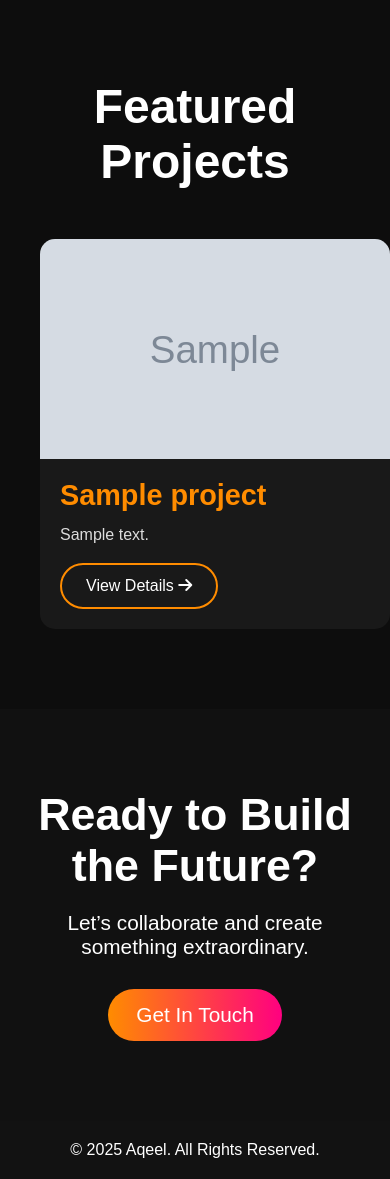
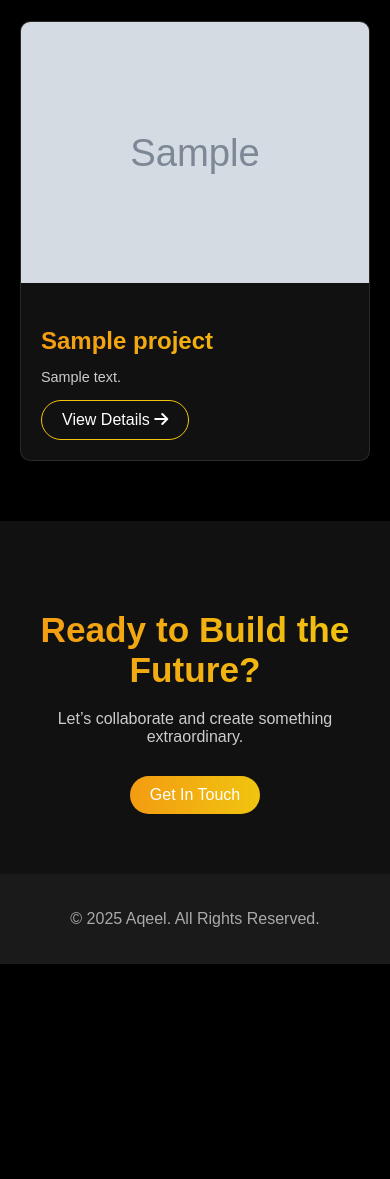
Before and after one commit to aminaiqbal1/portfolio, a Flask app: page /projects in a window 390 px wide. Shown: the part 577-1756 px from the top of the page. After the commit the page ends 1541 px from the top, so only its background shows below. Run offline with Flask 3, Linux system fonts and the light colour scheme; tables that the repository leaves empty hold one stand-in row (values such as "Sample post"); grey boxes marked "Sample" are stand-in pictures; some libraries are stand-ins or nearby versions.

Commit message:
Update project.css

```diff
--- a/static/project.css
+++ b/static/project.css
@@ -1,13 +1,9 @@
 /* Global Styles */
-* {
+body {
   margin: 0;
-  padding: 0;
-  box-sizing: border-box;
-}
-body {
-  background: #0d0d0d;
+  font-family: 'Poppins', sans-serif;
+  background: #000; /* Pure black background */
   color: #fff;
-  font-family: 'Poppins', sans-serif;
   overflow-x: hidden;
   scroll-behavior: smooth;
 }
@@ -76,59 +64,57 @@ nav {
   width: 100%;
   height: 100%;
   background: rgba(0, 0, 0, 0.6);
+  z-index: 1;
 }
 .hero-content {
   position: relative;
   z-index: 2;
-  text-align: center;
 }
 .hero-content h1 {
-  font-size: 3.5rem;
-  background: linear-gradient(90deg, #ff8c00, #ff0080);
+  font-size: 3rem;
+  margin-bottom: 10px;
+  background: linear-gradient(90deg, #f39c12, #f1c40f);
   background-clip: text;
   -webkit-text-fill-color: transparent;
-  animation: fadeIn 1.5s ease-out;
 }
 .hero-content p {
   font-size: 1.2rem;
-  margin-top: 10px;
+  color: #ccc;
 }
 
 /* Projects Section */
 .projects-section {
-  padding: 80px 20px;
+  padding: 60px 20px;
+  background: #000;
   text-align: center;
 }
 .section-title {
-  font-size: 3rem;
-  margin-bottom: 50px;
-  opacity: 0;
-  animation: fadeIn 1s ease-in forwards;
+  font-size: 2.8rem;
+  margin-bottom: 40px;
+  background: linear-gradient(90deg, #f39c12, #f1c40f);
+  background-clip: text;
+  -webkit-text-fill-color: transparent;
 }
 .projects-grid {
   display: grid;
-  grid-template-columns: repeat(auto-fit, minmax(350px, 1fr));
-  gap: 40px;
-  padding: 0 20px;
+  grid-template-columns: repeat(auto-fit, minmax(300px, 1fr));
+  gap: 30px;
+  max-width: 1200px;
+  margin: auto;
 }
 .project-card {
-  background: rgba(255, 255, 255, 0.05);
-  border-radius: 15px;
+  background: #111;
+  border: 1px solid rgba(255, 255, 255, 0.1);
+  border-radius: 10px;
   overflow: hidden;
   transition: transform 0.3s, box-shadow 0.3s;
-  opacity: 0;
-  transform: translateY(20px);
-  animation: fadeInUp 0.8s ease-in-out forwards;
-  position: relative;
 }
 .project-card:hover {
-  transform: translateY(-10px);
-  box-shadow: 0 15px 40px rgba(255, 140, 0, 0.6);
+  transform: translateY(-5px);
+  box-shadow: 0 10px 20px rgba(241, 196, 15, 0.3);
 }
 .card-img img {
   width: 100%;
-  height: 220px;
-  object-fit: cover;
   display: block;
 }
 .card-info {
@@ -138,84 +124,114 @@ nav {
 .card-info h3 {
   font-size: 1.8rem;
   margin-bottom: 10px;
-  color: #ff8c00;
+  background: linear-gradient(90deg, #f39c12, #f1c40f);
+  background-clip: text;
+  -webkit-text-fill-color: transparent;
 }
 .card-info p {
   font-size: 1rem;
+  color: #ccc;
   margin-bottom: 15px;
-  line-height: 1.6;
-  color: #ddd;
 }
 .card-btn {
   display: inline-block;
-  padding: 12px 24px;
+  padding: 10px 20px;
   font-size: 1rem;
   color: #fff;
-  border: 2px solid #ff8c00;
-  border-radius: 30px;
+  border: 1px solid #f1c40f;
+  border-radius: 25px;
   text-decoration: none;
-  transition: all 0.3s;
+  transition: background 0.3s, color 0.3s;
 }
 .card-btn:hover {
-  background: #ff8c00;
-  color: #0d0d0d;
+  background: #f1c40f;
+  color: #000;
 }
 
 /* Call-to-Action Section */
 .cta-section {
-  padding: 80px 20px;
   background: #111;
   text-align: center;
+  padding: 60px 20px;
 }
 .cta-section h2 {
   font-size: 2.8rem;
   margin-bottom: 20px;
+  background: linear-gradient(90deg, #f39c12, #f1c40f);
+  background-clip: text;
+  -webkit-text-fill-color: transparent;
 }
 .cta-section p {
-  font-size: 1.3rem;
+  font-size: 1.2rem;
+  color: #ccc;
   margin-bottom: 30px;
 }
-.btn {
+.cta-section .btn {
   display: inline-block;
-  padding: 14px 28px;
-  font-size: 1.3rem;
+  padding: 12px 24px;
+  font-size: 1.2rem;
   color: #fff;
-  background: linear-gradient(90deg, #ff8c00, #ff0080);
+  background: linear-gradient(90deg, #f39c12, #f1c40f);
   border-radius: 50px;
   text-decoration: none;
   transition: transform 0.3s, box-shadow 0.3s;
 }
-.btn:hover {
+.cta-section .btn:hover {
   transform: scale(1.1);
-  box-shadow: 0 0 15px rgba(255, 140, 0, 0.7);
+  box-shadow: 0 0 15px rgba(241, 196, 15, 0.7);
 }
 
 /* Footer */
 footer {
   text-align: center;
   padding: 20px;
-  background: #121212;
+  background: #1a1a1a;
   font-size: 1rem;
+  color: #aaa;
 }
 
-/* Animations */
-@keyframes fadeIn {
-  from {
-      opacity: 0;
-      transform: translateY(-20px);
+/* Responsive Styles */
+@media (max-width: 768px) {
+  .hero-content h1 {
+    font-size: 2.5rem;
   }
-  to {
-      opacity: 1;
-      transform: translateY(0);
+  .hero-content p {
+    font-size: 1rem;
+  }
+  .section-title {
+    font-size: 2.4rem;
+  }
+  .card-info h3 {
+    font-size: 1.5rem;
+  }
+  .card-info p {
+    font-size: 0.9rem;
+  }
+  .cta-section h2 {
+    font-size: 2.2rem;
+  }
+  .cta-section p {
+    font-size: 1rem;
+  }
+  .cta-section .btn {
+    font-size: 1rem;
+    padding: 10px 20px;
   }
 }
-@keyframes fadeInUp {
-  from {
-      opacity: 0;
-      transform: translateY(30px);
+
+@media (max-width: 480px) {
+  .nav-container {
+    flex-direction: column;
   }
-  to {
-      opacity: 1;
-      transform: translateY(0);
+  .nav-links {
+    flex-direction: column;
+    gap: 10px;
+    align-items: center;
+  }
+  .project-hero {
+    height: 50vh;
+  }
+  .projects-grid {
+    grid-template-columns: 1fr;
   }
 }
```
Also changed, not shown: other parts of static/project.css (+12 -20 lines).
